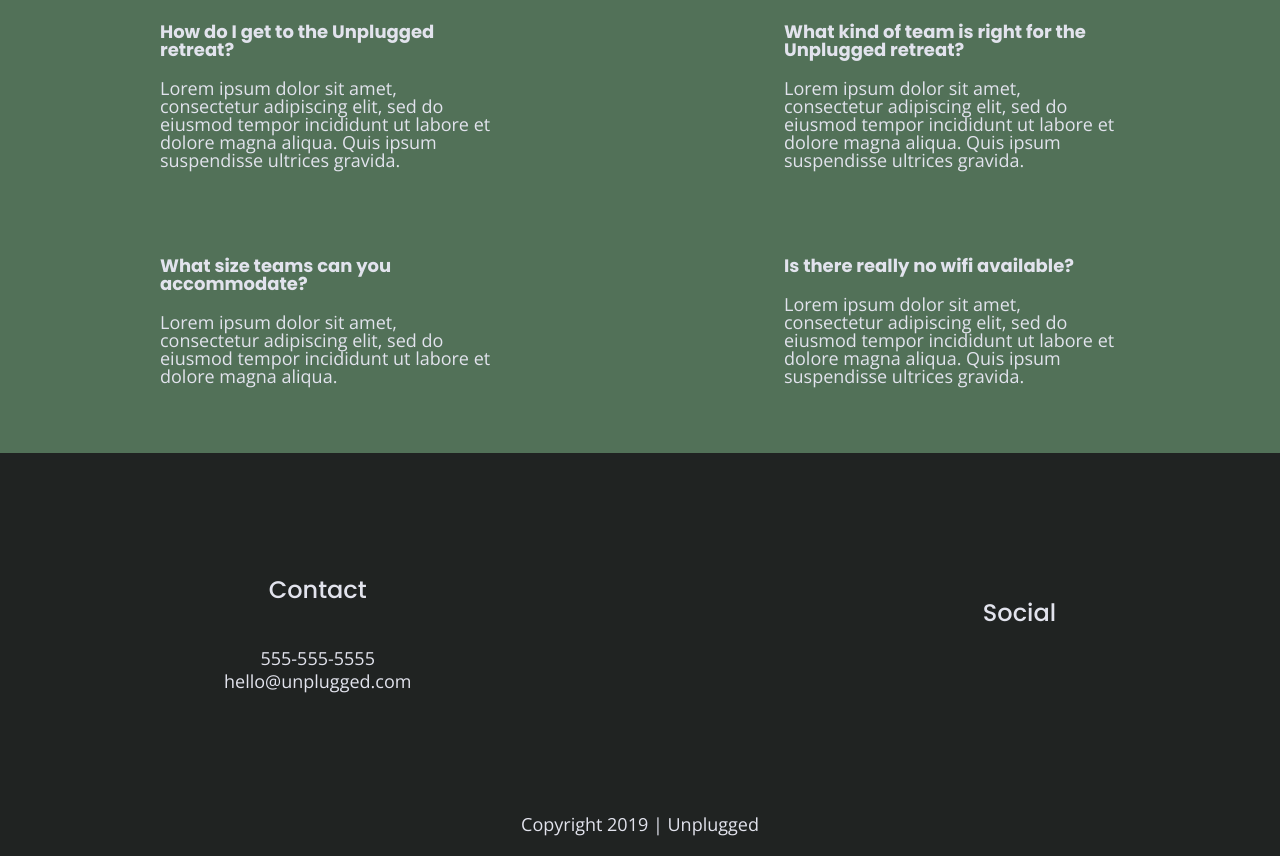
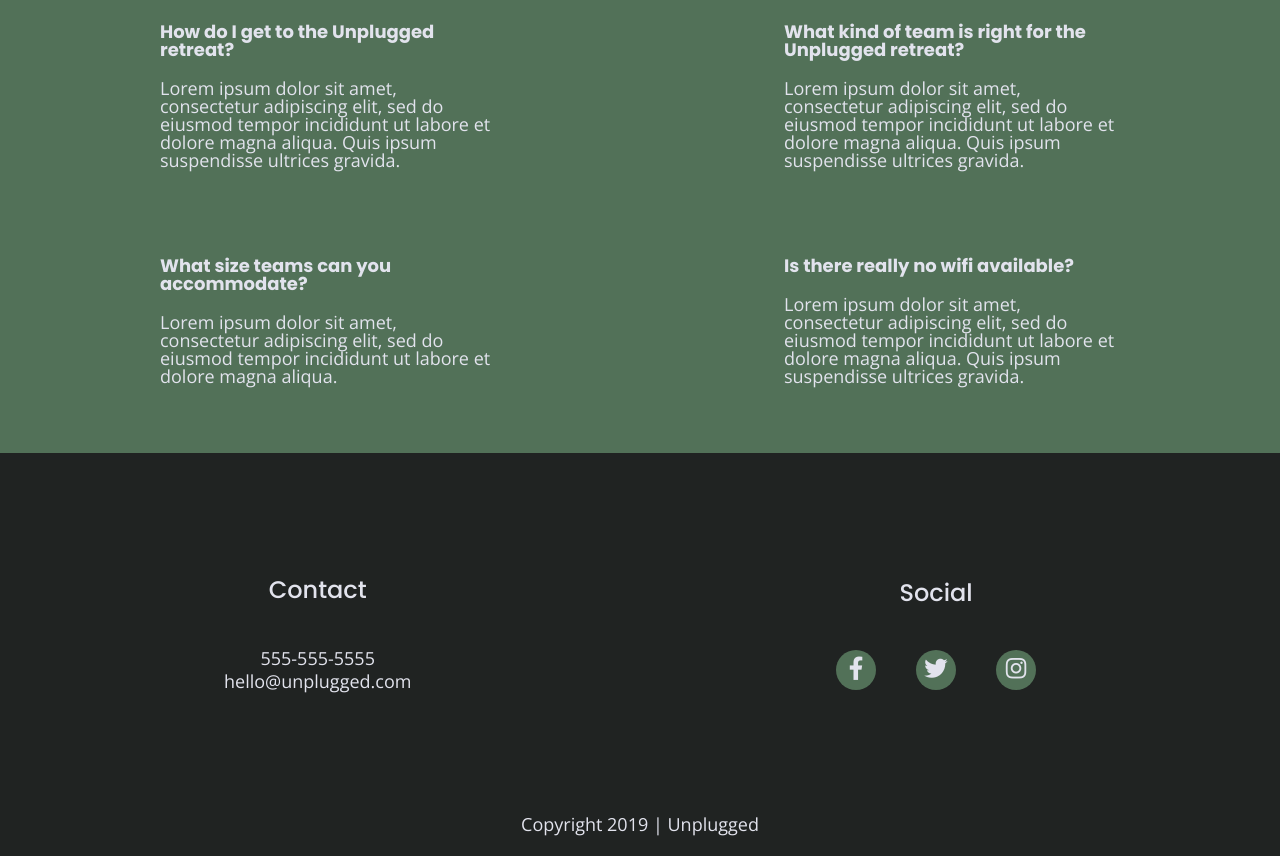
Before and after one commit to whimsicurl-creations/206-unplugged-ver2, a plain HTML site: page faq/index.html in a window 1280 px wide. Shown: the part 269-1125 px from the top of the page. Drawn offline with nearby package versions, Linux system fonts and the light colour scheme.

Commit message:
add font-awesome social icons

```diff
--- a/css/main.css
+++ b/css/main.css
@@ -241,9 +241,18 @@ footer .social-icons {
 }
 
 footer .social-icons p {
+    background-color: #527158;
+    border-radius: 50%;
+    width: 40px;
+    height: 40px;
     display: flex;
     justify-content: center;
     align-items: center;
+    margin: 0 20px;
+}
+
+footer .social-icons p i {
+    font-size: 1.3em;
 }
 
 footer .copyright {
--- a/faq/index.html
+++ b/faq/index.html
@@ -79,9 +79,21 @@
         <div class="social">
           <h4>Social</h4>
           <div class="social-icons">
-            <p><a href="https://www.facebook.com" target="_blank"></a></p>
-            <p><a href="https://www.twitter.com" target="_blank"></a></p>
-            <p><a href="https://www.instagram.com" target="_blank"></a></p>
+            <p>
+              <a href="https://www.facebook.com" target="_blank">
+                <i class="fab fa-facebook-f"></i>
+              </a>
+            </p>
+            <p>
+              <a href="https://www.twitter.com" target="_blank">
+                <i class="fab fa-twitter"></i>
+              </a>
+            </p>
+            <p>
+              <a href="https://www.instagram.com" target="_blank">
+                <i class="fab fa-instagram"></i>
+              </a>
+            </p>
           </div>
         </div>
       </div> <!-- footer content ends -->
```
Also changed, not shown: about/index.html (+15 -3 lines), index.html (+15 -3 lines).
